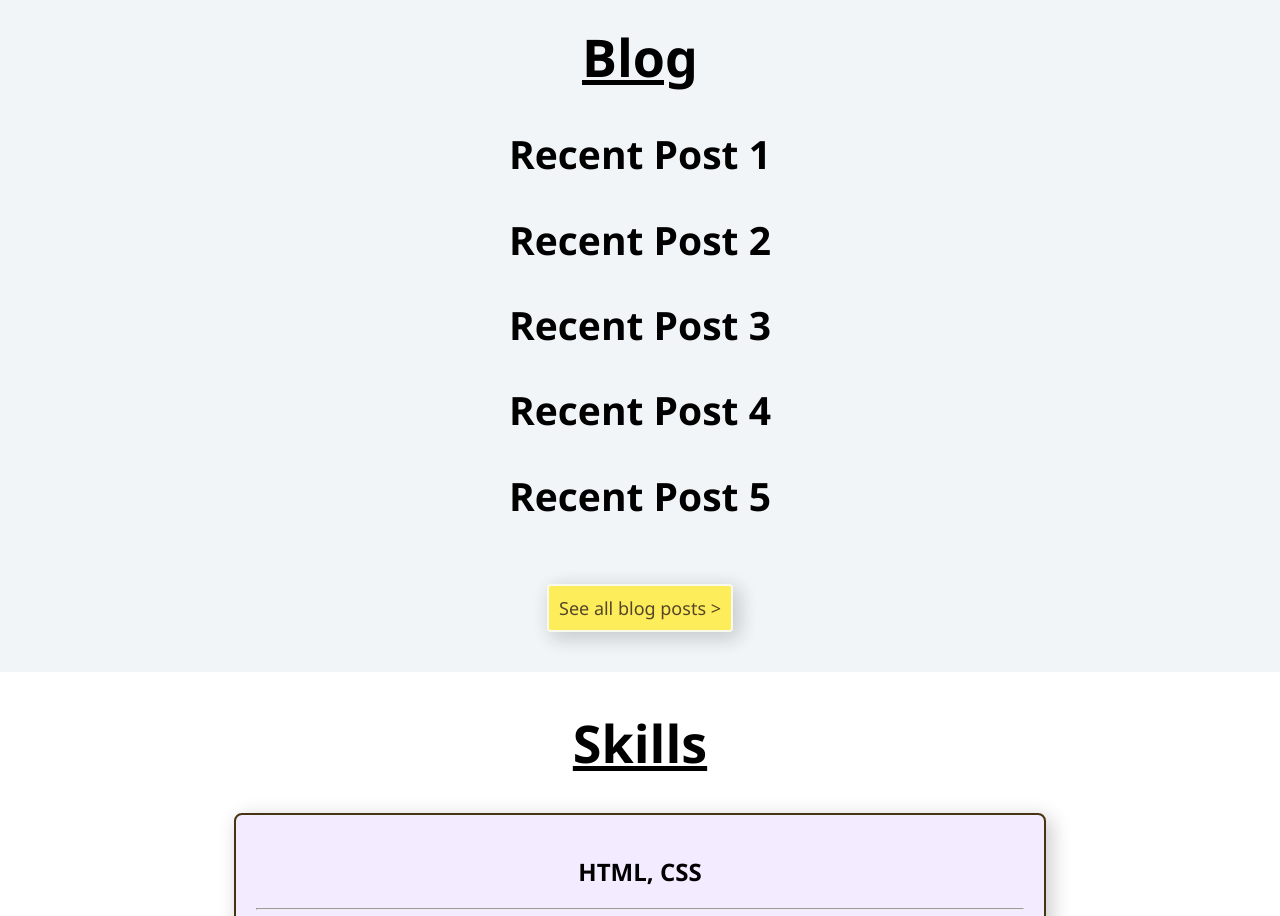
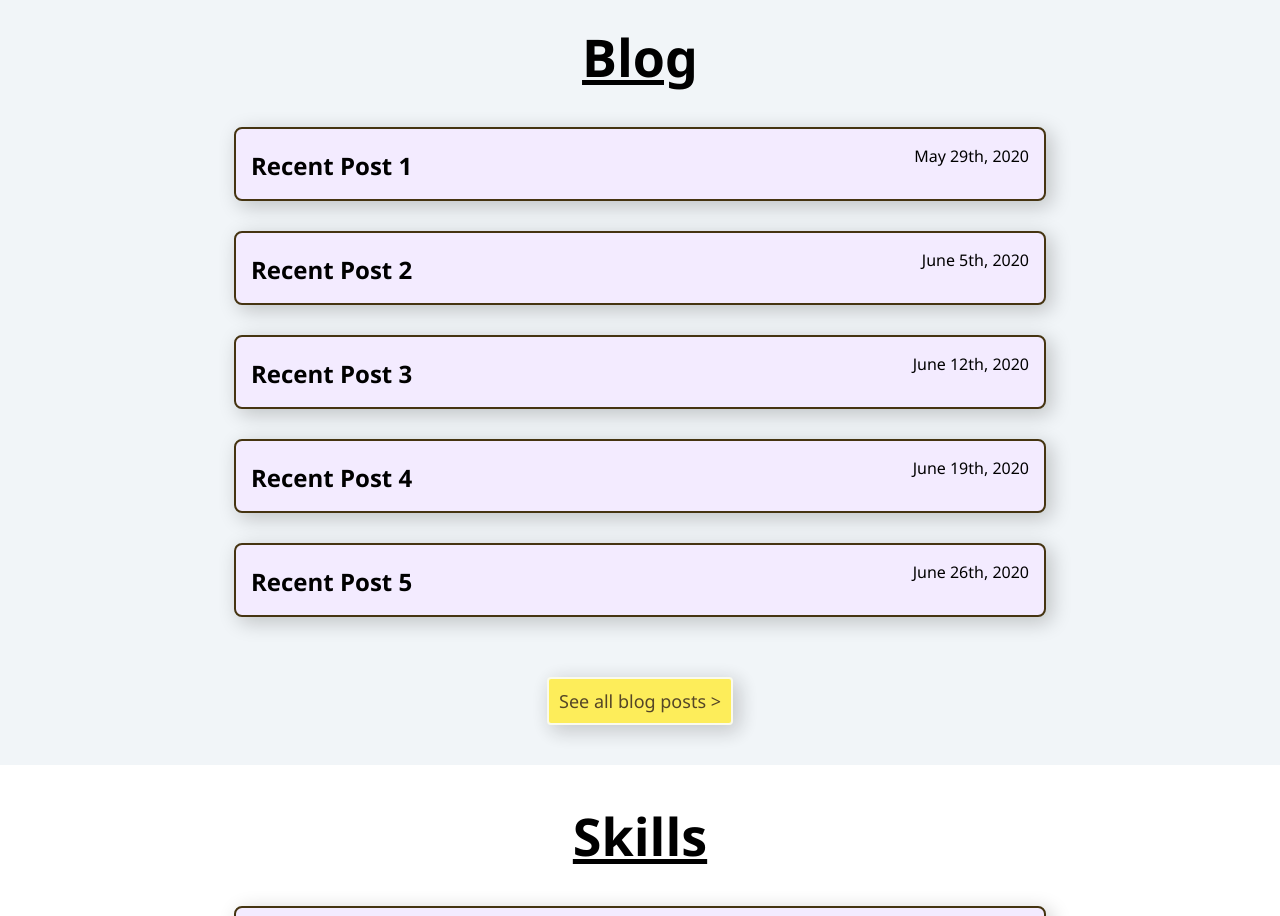
Before and after one commit to CompSciLauren/compscilauren.github.io, a React (Create React App) app: page / in a window 1280 px wide. Shown: the part 1740-2656 px from the top of the page. Built offline with nearby package versions, Linux system fonts and the light colour scheme.

Commit message:
Add design to blog section

```diff
--- a/src/App.js
+++ b/src/App.js
@@ -1,10 +1,12 @@
 import React from "react";
 import Project from "./components/Project";
+import BlogPost from "./components/BlogPost";
 import Skillset from "./components/Skillset";
 import Experience from "./components/Experience";
 import Award from "./components/Award";
 import "./App.css";
 import "./styles/project.css";
+import "./styles/blogpost.css";
 import "./styles/skillset.css";
 import "./styles/experience.css";
 import "./styles/award.css";
@@ -106,11 +108,11 @@ function App() {
       <div className="Blog-section">
         <div className="Page-wrap">
           <h1>Blog</h1>
-          <h2>Recent Post 1</h2>
-          <h2>Recent Post 2</h2>
-          <h2>Recent Post 3</h2>
-          <h2>Recent Post 4</h2>
-          <h2>Recent Post 5</h2>
+          <BlogPost title="Recent Post 1" date="May 29th, 2020"></BlogPost>
+          <BlogPost title="Recent Post 2" date="June 5th, 2020"></BlogPost>
+          <BlogPost title="Recent Post 3" date="June 12th, 2020"></BlogPost>
+          <BlogPost title="Recent Post 4" date="June 19th, 2020"></BlogPost>
+          <BlogPost title="Recent Post 5" date="June 26th, 2020"></BlogPost>
           <button className="Header-btn">See all blog posts ></button>
         </div>
       </div>
--- /dev/null
+++ b/src/components/BlogPost.jsx
@@ -0,0 +1,14 @@
+import React from "react";
+
+const BlogPost = (props) => {
+  return (
+    <a href={props.link} target="_blank">
+      <div class="blogpost-grid-item">
+        <h2>{props.title}</h2>
+        <p>{props.date}</p>
+      </div>
+    </a>
+  );
+};
+
+export default BlogPost;
--- /dev/null
+++ b/src/styles/blogpost.css
@@ -0,0 +1,22 @@
+.blogpost-grid-container {
+  display: flex;
+  flex-direction: column;
+}
+.blogpost-grid-item {
+  display: flex;
+  flex-direction: row;
+  justify-content: space-between;
+  height: 20px;
+  background-color: #f3ebff;
+  padding-left: 15px;
+  padding-right: 15px;
+  padding-bottom: 50px;
+  margin: 10px;
+  margin-bottom: 30px;
+  font-size: 16px;
+  box-shadow: 5px 5px 20px 1px rgba(0, 0, 0, 0.2);
+  border-style: solid;
+  border-color: #453411;
+  border-width: 2px;
+  border-radius: 8px;
+}
```
